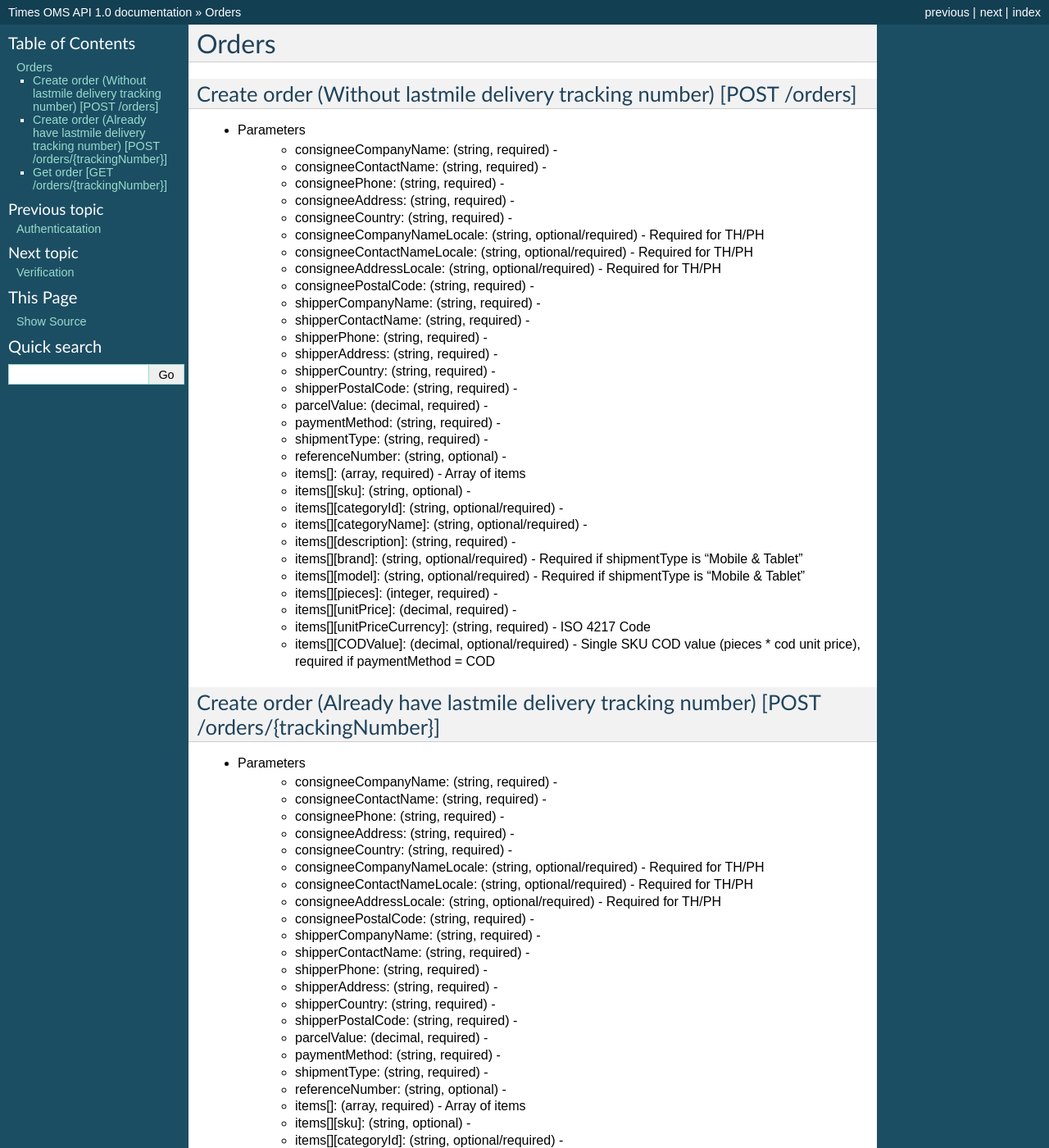
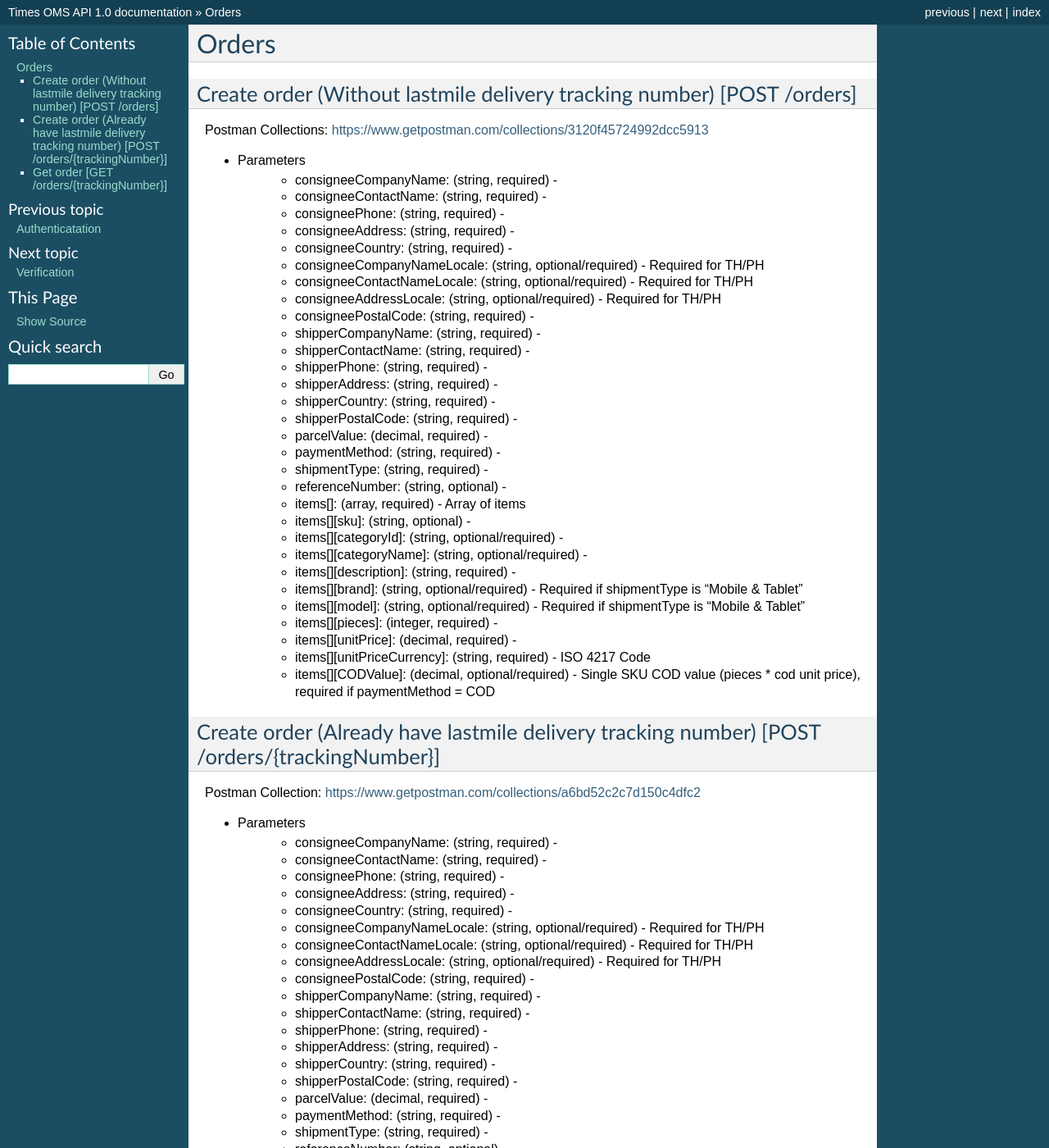
Before and after one commit to timeslogistics/times-oms-api-docs, a Sphinx documentation site: the page built from docs/orders.rst, in a window 1280 px wide and 1400 px high. Shown: the whole window at 82% size. Built offline with Sphinx 7.4.7, drawn with Linux system fonts in a browser that asks for light colours.

Commit message:
Update orders.rst

```diff
--- a/docs/orders.rst
+++ b/docs/orders.rst
@@ -3,6 +3,7 @@ Orders
 
 Create order (Without lastmile delivery tracking number) [POST /orders]
 --------------------------------------------
+Postman Collections: https://www.getpostman.com/collections/3120f45724992dcc5913
 
 + Parameters
     + consigneeCompanyName: (string, required) -
@@ -38,6 +39,7 @@ Create order (Without lastmile delivery tracking number) [POST /orders]
 
 Create order (Already have lastmile delivery tracking number) [POST /orders/{trackingNumber}]
 --------------------------------------------
+Postman Collection: https://www.getpostman.com/collections/a6bd52c2c7d150c4dfc2
 
 + Parameters
     + consigneeCompanyName: (string, required) -
```
